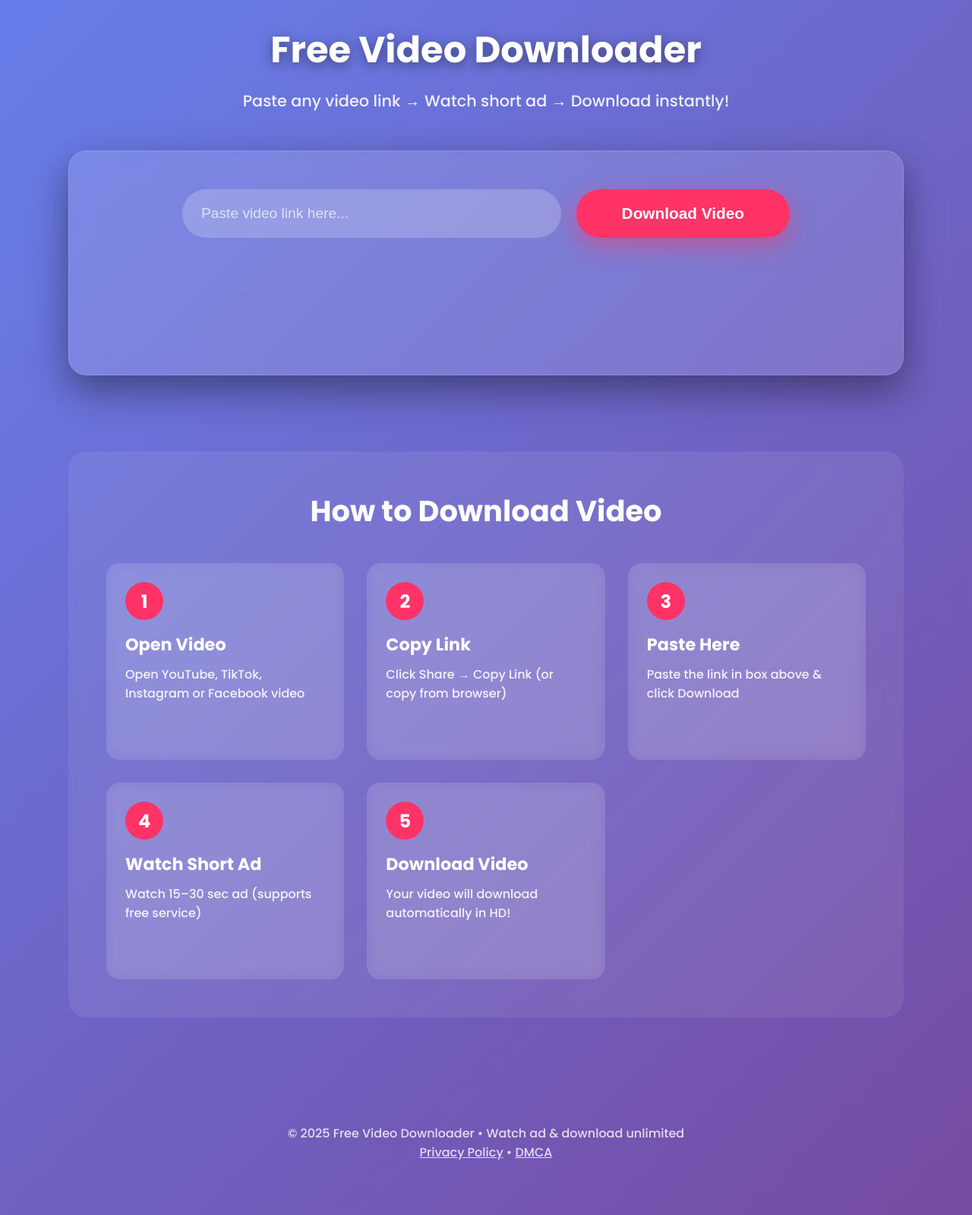
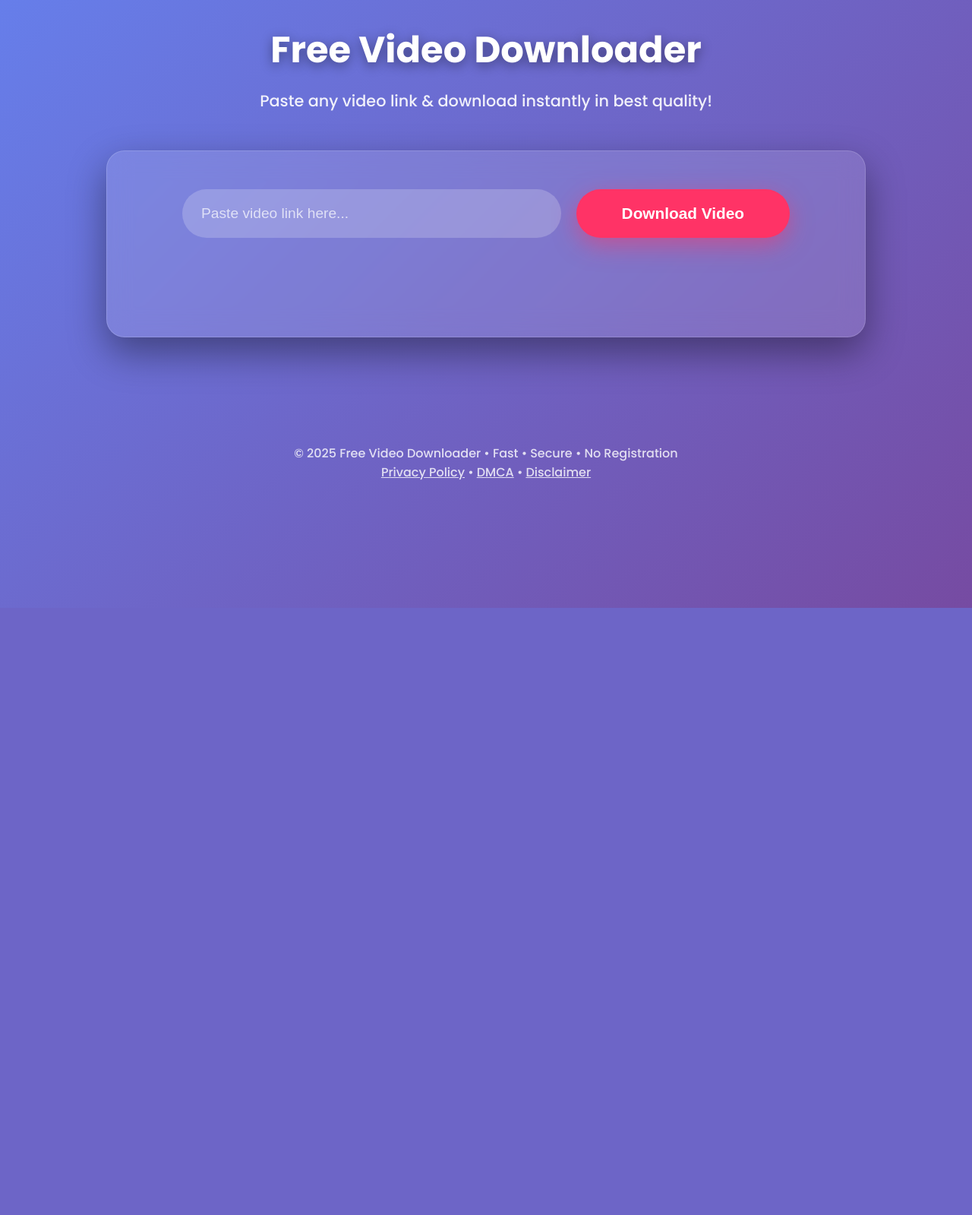
Before and after one commit to toktokbuzz-droid/video-downloader, a Flask app: page / in a window 1280 px wide. Shown: the whole page at 76% size. After the commit the page ends 800 px from the top, so only its background shows below. Run offline with Flask 3, Linux system fonts and the light colour scheme; some libraries are stand-ins or nearby versions.

Commit message:
AdsterraBannerAds.html

```diff
--- a/templates/index.html
+++ b/templates/index.html
@@ -3,82 +3,19 @@
 <head>
   <meta charset="UTF-8" />
   <meta name="viewport" content="width=device-width, initial-scale=1.0"/>
-  <title>Free Video Downloader – Watch Ad & Download Instantly</title>
-  <meta name="description" content="Paste any video link, watch short ad & download in HD. YouTube, TikTok, Instagram, Facebook & more!"/>
+  <title>Free Video Downloader – One Click HD Download</title>
+  <meta name="description" content="Paste any video link & download instantly in best quality. YouTube, TikTok, Instagram, Facebook & more."/>
 
   <!-- Google AdSense Auto Ads -->
-  <script async src="https://pagead2.googlesyndication.com/pagead/js/adsbygoogle.js?client=ca-pub-8700297475775171"
+  <script async src="https://pagead2.googlesyndication.com/pagead/js/adsbygoogle.js?client=ca-pub-565656565651"
        crossorigin="anonymous"></script>
   <script>
        (adsbygoogle = window.adsbygoogle || []).push({
-            google_ad_client: "ca-pub-8700297475775171",
+            google_ad_client: "ca-pub-565656565651",
             enable_page_level_ads: true
        });
   </script>
-<script>
-// Adsterra Popunder Code (Tera Real Code)
-const ADSTERRA_POPUNDER = `
-<script async="async" data-cfasync="false" src="//pl28207571.effectivegatecpm.com/2a1ae5f39b4e2f4fc578d6125ce0c2fe/invoke.js"><\/script>
-<div id="container-2a1ae5f39b4e2f4fc578d6125ce0c2fe"></div>
-`;
 
-let downloadReady = false;
-let videoUrl = '';
-
-document.getElementById('downloadBtn').onclick = () => {
-  videoUrl = document.getElementById('urlInput').value.trim();
-  if (!videoUrl) {
-    document.getElementById('status').innerHTML = '<span style="color:#ff6b6b">Paste a video link first!</span>';
-    return;
-  }
-
-  // Adsterra Popunder Load Karo
-  document.getElementById('status').innerHTML = '<span style="color:#ffd43b">Opening ad... Please wait</span>';
-
-  // Ad code inject karo body mein
-  const adDiv = document.createElement('div');
-  adDiv.innerHTML = ADSTERRA_POPUNDER;
-  document.body.appendChild(adDiv);
-
-  // 8 second baad download start (Adsterra popunder usually 5–10 sec mein khulta hai)
-  setTimeout(() => {
-    if (!downloadReady) {
-      downloadReady = true;
-      startDownload();
-    }
-  }, 8000);
-
-  // Fallback: agar user ad close kare tab bhi download de de
-  window.addEventListener('focus', () => {
-    if (!downloadReady) {
-      downloadReady = true;
-      startDownload();
-    }
-  }, { once: true });
-};
-
-function startDownload() {
-  document.getElementById('status').innerHTML = '<span style="color:#51cf66">Download starting...</span>';
-
-  fetch('/download', {
-    method: 'POST',
-    headers: {'Content-Type': 'application/json'},
-    body: JSON.stringify({url: videoUrl})
-  })
-  .then(r => r.blob())
-  .then(blob => {
-    const a = document.createElement('a');
-    a.href = URL.createObjectURL(blob);
-    a.download = 'video.mp4';
-    a.click();
-    document.getElementById('status').innerHTML = '<span style="color:#51cf66">Download Complete!</span>';
-  })
-  .catch(() => {
-    document.getElementById('status').innerHTML = '<span style="color:#ff6b6b">Error, try again</span>';
-  });
-}
-</script>
-<div id="container-2a1ae5f39b4e2f4fc578d6125ce0c2fe"></div>
   <link href="https://fonts.googleapis.com/css2?family=Poppins:wght@500;600;700&display=swap" rel="stylesheet">
   <style>
     * { margin:0; padding:0; box-sizing:border-box; }
@@ -90,7 +27,7 @@ function startDownload() {
       padding: 30px 20px;
       text-align: center;
     }
-    .container { max-width: 1100px; margin: 0 auto; }
+    .container { max-width: 1000px; margin: 0 auto; }
 
     h1 { font-size: 3rem; margin-bottom: 15px; text-shadow: 0 4px 15px rgba(0,0,0,0.4); }
     p { font-size: 1.3rem; opacity: 0.9; margin-bottom: 50px; }
@@ -102,7 +39,6 @@ function startDownload() {
       padding: 50px;
       box-shadow: 0 20px 50px rgba(0,0,0,0.4);
       border: 1px solid rgba(255,255,255,0.15);
-      margin-bottom: 60px;
     }
 
     .input-box {
@@ -123,55 +59,23 @@ function startDownload() {
     #downloadBtn:hover { transform: translateY(-5px); }
 
     #status { margin-top: 25px; font-size: 1.4rem; min-height: 50px; }
+    .loader { display: none; margin: 40px auto; }
+    .spinner {
+      width: 60px; height: 60px; border: 6px solid rgba(255,255,255,0.3);
+      border-top: 6px solid #ff3366; border-radius: 50%;
+      animation: spin 1s linear infinite; margin: 0 auto;
+    }
+    @keyframes spin { to { transform: rotate(360deg); } }
 
-    /* Rewarded Ad */
-    .ad-container { margin: 50px auto; max-width: 700px; }
-    #rewardedAd { width: 100%; height: 450px; border: none; border-radius: 20px; display: none; box-shadow: 0 15px 40px rgba(0,0,0,0.6); }
-
-    /* How to Download Section */
-    .how-section {
-      margin: 100px 0;
-      background: rgba(255,255,255,0.08);
-      border-radius: 24px;
-      padding: 50px;
-      backdrop-filter: blur(10px);
-    }
-    .how-section h2 { font-size: 2.4rem; margin-bottom: 40px; }
-    .steps {
-      display: grid;
-      grid-template-columns: repeat(auto-fit, minmax(250px, 1fr));
-      gap: 30px;
-      text-align: left;
-    }
-    .step {
-      background: rgba(255,255,255,0.1);
-      padding: 25px;
-      border-radius: 18px;
-      backdrop-filter: blur(10px);
-    }
-    .step-number {
-      width: 50px; height: 50px; background: #ff3366; color: white;
-      border-radius: 50%; display: flex; align-items: center; justify-content: center;
-      font-size: 1.5rem; font-weight: bold; margin-bottom: 15px;
-    }
-    .step h3 { font-size: 1.4rem; margin-bottom: 10px; }
-    .step p { opacity: 0.9; font-size: 1rem; }
-
-    footer { margin-top: 80px; padding: 40px; opacity: 0.8; }
+    footer { margin-top: 100px; padding: 40px; opacity: 0.8; }
     footer a { color: white; text-decoration: underline; }
-
-    @media (max-width: 768px) {
-      h1 { font-size: 2.4rem; }
-      .input-box { flex-direction: column; }
-      #downloadBtn { width: 100%; max-width: 340px; margin: 0 auto; }
-    }
   </style>
 </head>
 <body>
 
   <div class="container">
     <h1>Free Video Downloader</h1>
-    <p>Paste any video link → Watch short ad → Download instantly!</p>
+    <p>Paste any video link & download instantly in best quality!</p>
 
     <div class="card">
       <div class="input-box">
@@ -179,106 +83,60 @@ function startDownload() {
         <button id="downloadBtn">Download Video</button>
       </div>
       <div id="status"></div>
-
-      <!-- Rewarded Video Ad -->
-      <div class="ad-container">
-        <iframe id="rewardedAd" src="" allowfullscreen></iframe>
-      </div>
-    </div>
-
-    <!-- How to Download Section -->
-    <div class="how-section">
-      <h2>How to Download Video</h2>
-      <div class="steps">
-        <div class="step">
-          <div class="step-number">1</div>
-          <h3>Open Video</h3>
-          <p>Open YouTube, TikTok, Instagram or Facebook video</p>
-        </div>
-        <div class="step">
-          <div class="step-number">2</div>
-          <h3>Copy Link</h3>
-          <p>Click Share → Copy Link (or copy from browser)</p>
-        </div>
-        <div class="step">
-          <div class="step-number">3</div>
-          <h3>Paste Here</h3>
-          <p>Paste the link in box above & click Download</p>
-        </div>
-        <div class="step">
-          <div class="step-number">4</div>
-          <h3>Watch Short Ad</h3>
-          <p>Watch 15–30 sec ad (supports free service)</p>
-        </div>
-        <div class="step">
-          <div class="step-number">5</div>
-          <h3>Download Video</h3>
-          <p>Your video will download automatically in HD!</p>
-        </div>
-      </div>
+      <div class="loader" id="loader"><div class="spinner"></div></div>
     </div>
 
     <footer>
-      © 2025 Free Video Downloader • Watch ad & download unlimited<br>
-      <a href="/privacy.html">Privacy Policy</a> • <a href="/dmca.html">DMCA</a>
+      © 2025 Free Video Downloader • Fast • Secure • No Registration<br>
+      <a href="/privacy.html">Privacy Policy</a> • <a href="/dmca.html">DMCA</a> • <a href="/disclaimer.html">Disclaimer</a>
     </footer>
   </div>
 
   <script>
-// ← YAHAN APNA REAL REWARDED AD LINK DAAL (PropellerAds, Adsterra, ExoClick)
-const REWARDED_AD_URL = "https://www.highcpmgate.com/swue2yfd7?key=YOUR_REAL_KEY_HERE";
+    const loader = document.getElementById('loader');
+    const status = document.getElementById('status');
+    const btn = document.getElementById('downloadBtn');
 
-let downloadReady = false;
-let videoUrl = '';
-
-document.getElementById('downloadBtn').onclick = () => {
-  videoUrl = document.getElementById('urlInput').value.trim();
-  if (!videoUrl) {
-    document.getElementById('status').innerHTML = '<span style="color:#ff6b6b">Paste a video link first!</span>';
+    btn.onclick = async () => {
+      const url = document.getElementById('urlInput').value.trim();
+      if (!url) {
+        status.innerHTML = '<span style="color:#ff6b6b">Please paste a video link!</span>';
         return;
       }
 
-  document.getElementById('status').innerHTML = '<span style="color:#ffd43b">Watch short ad to download...</span>';
-  document.getElementById('rewardedAd').src = REWARDED_AD_URL;
-  document.getElementById('rewardedAd').style.display = 'block';
+      status.textContent = 'Downloading your video...';
+      loader.style.display = 'block';
+      btn.disabled = true;
 
-  // Ad complete hone pe download
-  window.addEventListener('message', function(e) {
-    if (e.data === 'ad_complete' || e.data === 'close_ad') {
-      if (!downloadReady) {
-        downloadReady = true;
-        startDownload();
-      }
-    }
-  }, { once: true });
-
-  // Fallback: 35 sec baad bhi download de de
-  setTimeout(() => {
-    if (!downloadReady) {
-      downloadReady = true;
-      startDownload();
-    }
-  }, 35000);
-};
-
-function startDownload() {
-  document.getElementById('status').innerHTML = '<span style="color:#51cf66">Download starting...</span>';
-  document.getElementById('rewardedAd').style.display = 'none';
-
-  fetch('/download', {
+      try {
+        const res = await fetch('/download', {
           method: 'POST',
           headers: {'Content-Type': 'application/json'},
-    body: JSON.stringify({url: videoUrl})
-  })
-  .then(r => r.blob())
-  .then(blob => {
+          body: JSON.stringify({url: url})   // sirf URL bhej raha hai, quality nahi
+        });
+
+        if (res.ok) {
+          const blob = await res.blob();
           const a = document.createElement('a');
           a.href = URL.createObjectURL(blob);
           a.download = 'video.mp4';
           a.click();
-    document.getElementById('status').innerHTML = '<span style="color:#51cf66">Download Complete!</span>';
+          status.innerHTML = '<span style="color:#51cf66">Download Started!</span>';
+        } else {
+          status.innerHTML = '<span style="color:#ff6b6b">Error: Invalid or private video</span>';
+        }
+      } catch (e) {
+        status.innerHTML = '<span style="color:#ff6b6b">Network error. Try again.</span>';
+      } finally {
+        loader.style.display = 'none';
+        btn.disabled = false;
+      }
+    };
+
+    document.getElementById('urlInput').addEventListener('keypress', e => {
+      if (e.key === 'Enter') btn.click();
     });
-}
   </script>
+  <script async="async" data-cfasync="false" src="//pl28207571.effectivegatecpm.com/2a1ae5f39b4e2f4fc578d6125ce0c2fe/invoke.js" ></script> <div id="container-2a1ae5f39b4e2f4fc578d6125ce0c2fe"></div>
 </body>
 </html>
```
Lines whose indentation alone changed are shown as unchanged.
